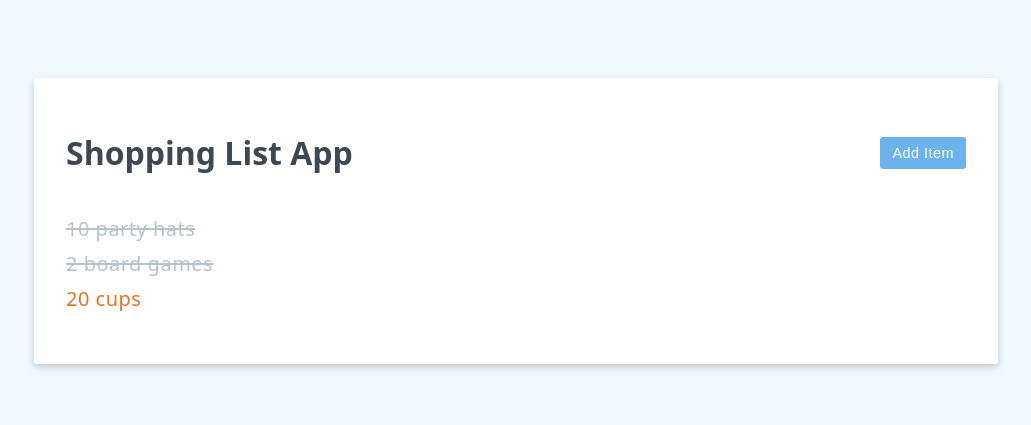
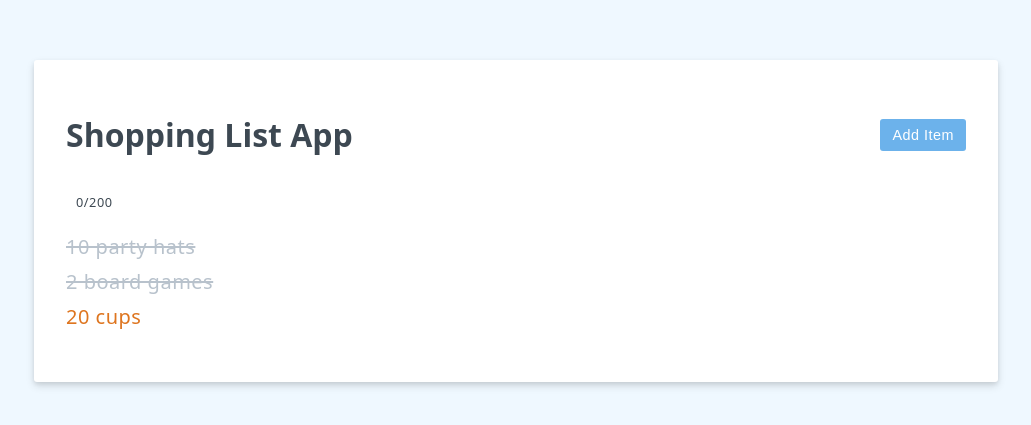
Before and after one commit to ramirezmz/roadmap-vue.js3, a Vue app in the folder vueschool/: page / in a window 1280 px wide. Shown: the part 179-604 px from the top of the page, without its empty margins (124-1155 px from the left). Built offline with nearby package versions, Linux system fonts and the light colour scheme.

Commit message:
add: Computed Properties in Vue with the composition API

```diff
--- a/vueschool/src/components/Comp.vue
+++ b/vueschool/src/components/Comp.vue
@@ -1,7 +1,10 @@
 <script setup>
-import { ref } from 'vue'
+import { ref, computed } from 'vue'
 import main from './main.css'
 
+const characterCount = computed(() => {
+   return newItem.value.length
+})
 const header = ref('Shopping List App')
 const editing =ref(false)
 const items = ref([
@@ -59,6 +62,9 @@ const togglePurchased = (item) => {
             Save item
          </button>
          </form>
+         <p class="counter">
+            {{characterCount}}/200
+         </p>
             <ul>
                <li
                   v-for="(item, index) in items"
```
Also changed, not shown: 1 other file (tests, documents, lock files or other folders).
